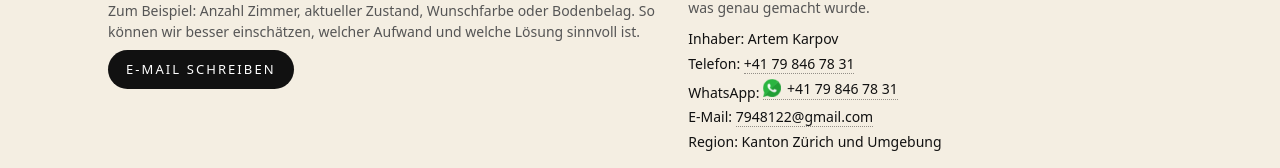
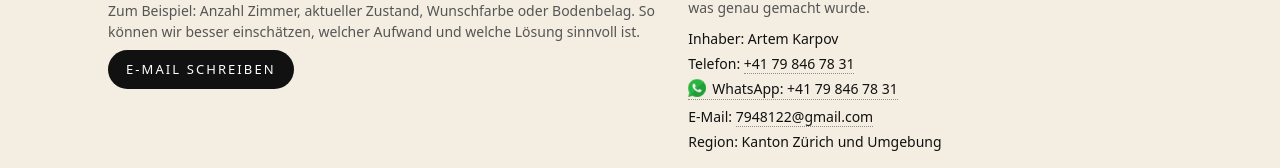
Before and after one commit to 7948122-beep/artkonzept, a plain HTML site: page renovation.html in a window 1280 px wide. Shown: the part 1049-1217 px from the top of the page. Drawn offline with Linux system fonts and the light colour scheme.

Commit message:
Update renovation.html

```diff
--- a/renovation.html
+++ b/renovation.html
@@ -147,12 +147,13 @@
               <li>Inhaber: Artem Karpov</li>
               <li>Telefon: <a href="tel:+41798467831">+41 79 846 78 31</a></li>
                 <li>
-    WhatsApp:
-    <a class="contact-whatsapp" href="https://wa.me/41798467831" target="_blank" rel="noopener">
-      <img src="img/whatsapp-icon.png" alt="WhatsApp" />
-      +41 79 846 78 31
-    </a>
-  </li>
+   <li>
+  <a class="contact-whatsapp" href="https://wa.me/41798467831" target="_blank" rel="noopener">
+    <img src="img/whatsapp-icon.png" alt="WhatsApp" />
+    WhatsApp: +41 79 846 78 31
+  </a>
+</li>
+
               <li>E-Mail: <a href="mailto:7948122@gmail.com">7948122@gmail.com</a></li>
               <li>Region: Kanton Zürich und Umgebung</li>
             </ul>
```
